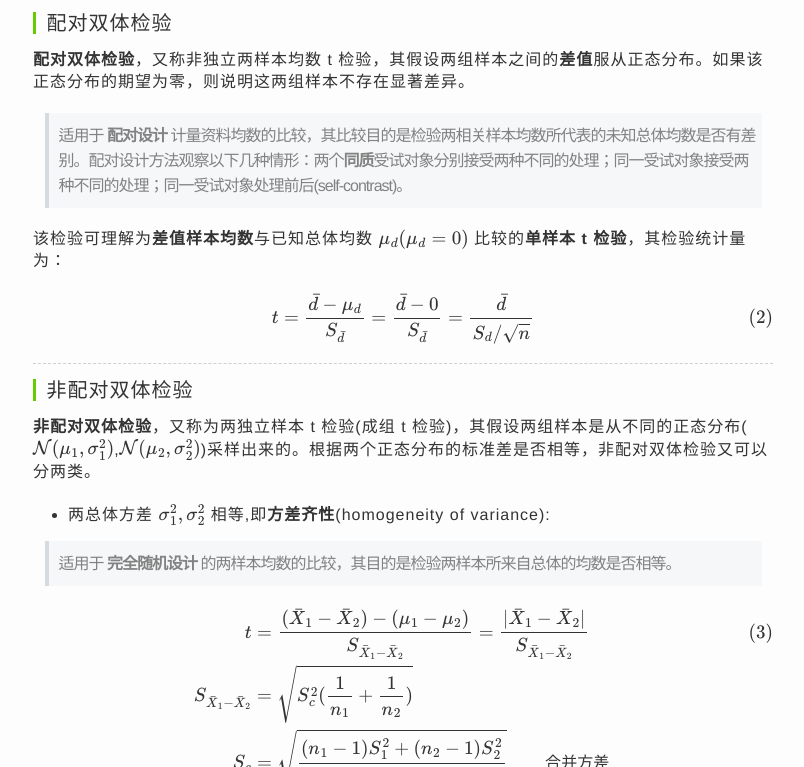
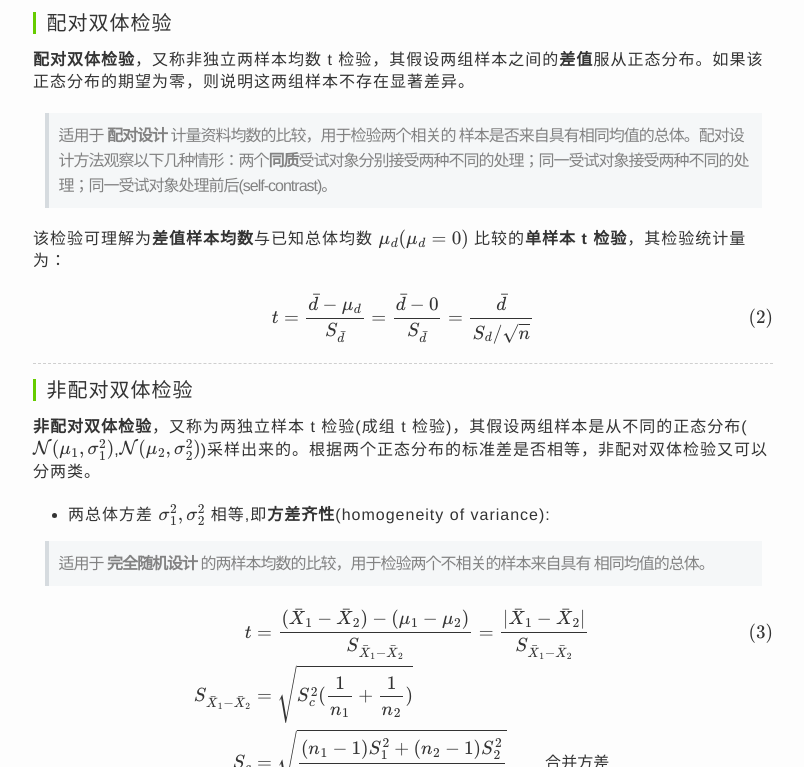
Before and after one commit to charleshm/charleshm.github.io, a Jekyll site: the page built from _posts/2016-03-23-Hypothesis-Testing.md, in a window 1280 px wide and 900 px high, scrolled down 3099 px, cut to the strip 133-900 px from the top of the window. Shown: the whole strip, without its empty margins (237-1041 px from the left). Built offline with Jekyll 4.4.1, drawn with Linux system fonts in a browser that asks for light colours; some web fonts are replaced; formulas are drawn with MathJax 3; comment, search, counter and statistics services are not loaded.

Commit message:
Hypothesis Test

```diff
--- a/_posts/2016-03-23-Hypothesis-Testing.md
+++ b/_posts/2016-03-23-Hypothesis-Testing.md
@@ -78,7 +78,8 @@ $$t = \frac{\bar{X}-\mu_0}{S/\sqrt{n}} \tag{1}$$
 #### 配对双体检验
 **配对双体检验**，又称非独立两样本均数 t 检验，其假设两组样本之间的**差值**服从正态分布。如果该正态分布的期望为零，则说明这两组样本不存在显著差异。
 
-> 适用于 **配对设计** 计量资料均数的比较，其比较目的是检验两相关样本均数所代表的未知总体均数是否有差别。配对设计方法观察以下几种情形：两个**同质**受试对象分别接受两种不同的处理；同一受试对象接受两种不同的处理；同一受试对象处理前后(self-contrast)。
+> 适用于 **配对设计** 计量资料均数的比较，用于检验两个相关的
+样本是否来自具有相同均值的总体。配对设计方法观察以下几种情形：两个**同质**受试对象分别接受两种不同的处理；同一受试对象接受两种不同的处理；同一受试对象处理前后(self-contrast)。
 
 该检验可理解为**差值样本均数**与已知总体均数 $\mu_d(\mu_d = 0)$ 比较的**单样本 t 检验**，其检验统计量为：
 
@@ -91,7 +92,8 @@ $$t = \frac{\bar{d}-\mu_d}{S_{\bar{d}}}=\frac{\bar{d}-0}{S_{\bar{d}}}=\frac{\bar
 
  - 两总体方差 $\sigma_1^2,\sigma_2^2$ 相等,即**方差齐性**(homogeneity of variance):
 
-> 适用于 **完全随机设计** 的两样本均数的比较，其目的是检验两样本所来自总体的均数是否相等。
+> 适用于 **完全随机设计** 的两样本均数的比较，用于检验两个不相关的样本来自具有
+相同均值的总体。
 
 $$\begin{align*}
 t & = \frac{(\bar{X}_1-\bar{X}_2)-(\mu_1-\mu_2)}{S_{\bar{X}_1-\bar{X}_2}}= \frac{|\bar{X}_1-\bar{X}_2|}{S_{\bar{X}_1-\bar{X}_2}} \tag{3}\\
```
